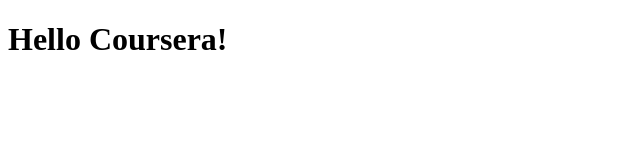
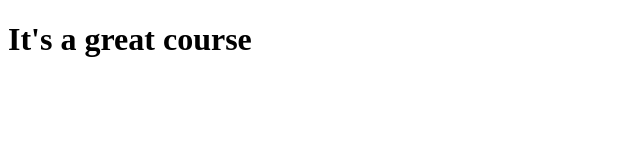
Before and after one commit to mehul1697/coursera-test, a plain HTML site: page site/index.html in a window 1280 px wide. Shown: the whole page, without its empty margins (0-640 px from the left). Drawn offline with Linux system fonts and the light colour scheme.

Commit message:
Small addition to our page content

```diff
--- a/site/index.html
+++ b/site/index.html
@@ -4,6 +4,6 @@
 	<title>Hello Coursera!</title>
 </head>
 <body>
-<h1>Hello Coursera!</h1>
+<h1>It's a great course</h1>
 </body>
 </html>
```
